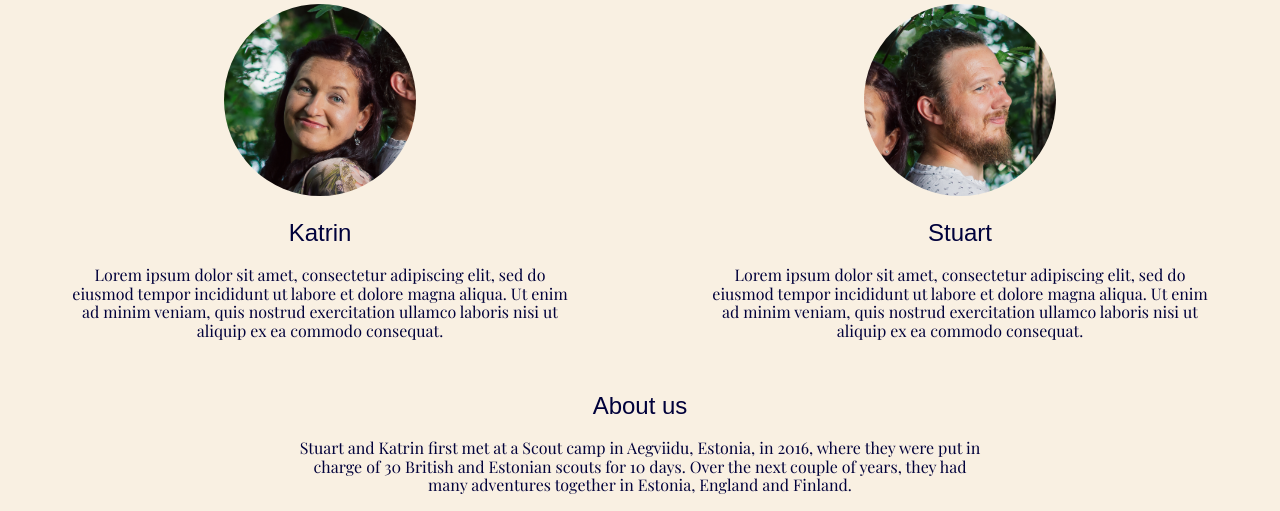
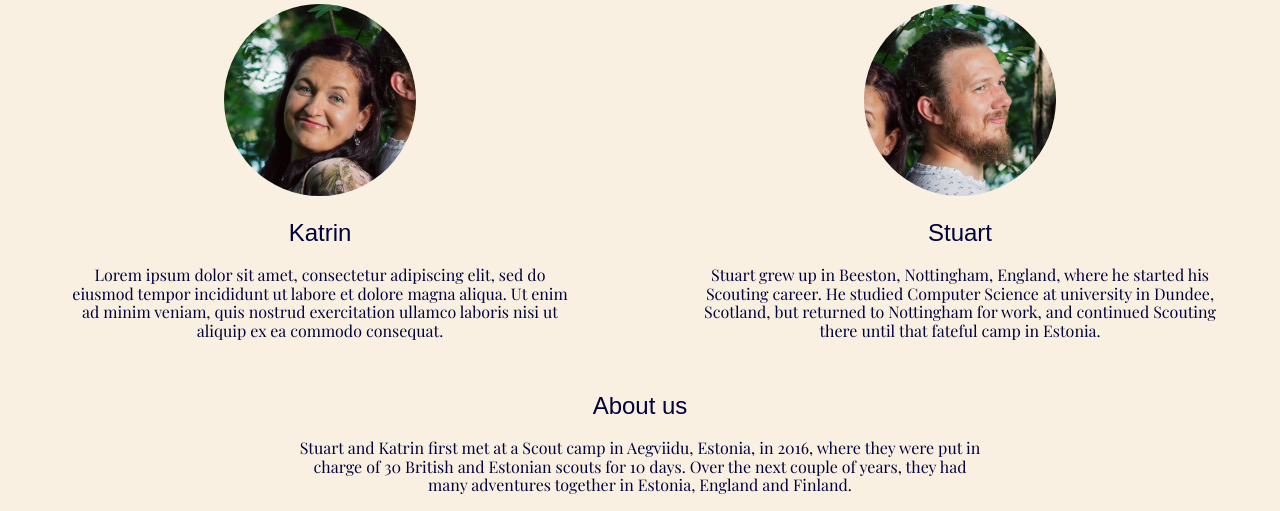
Before and after one commit to solpyro/wedding, a PHP site: page / in a window 1280 px wide. Shown: the part 664-1175 px from the top of the page. Run offline with PHP 8.4, Linux system fonts and the light colour scheme; some libraries are stand-ins or nearby versions; some web fonts are replaced.

Commit message:
Add Stu's bio. Update the ReadMe.

```diff
--- a/index.php
+++ b/index.php
@@ -39,8 +39,8 @@
 					<div class="pure-u-1 pure-u-md-1-2 about-me">
 						<img src="img/stuart.jpg" class="photo" />
 						<h2 clas="name">Stuart</h2>
-						<p lang="en" class="about">Lorem ipsum dolor sit amet, consectetur adipiscing elit, sed do eiusmod tempor incididunt ut labore et dolore magna aliqua. Ut enim ad minim veniam, quis nostrud exercitation ullamco laboris nisi ut aliquip ex ea commodo consequat.</p>
-						<p lang="et" class="about">ET Lorem ipsum dolor sit amet, consectetur adipiscing elit, sed do eiusmod tempor incididunt ut labore et dolore magna aliqua. Ut enim ad minim veniam, quis nostrud exercitation ullamco laboris nisi ut aliquip ex ea commodo consequat.</p>
+						<p lang="en" class="about">Stuart grew up in Beeston, Nottingham, England, where he started his Scouting career. He studied Computer Science at university in Dundee, Scotland, but returned to Nottingham for work, and continued Scouting there until that fateful camp in Estonia.</p>
+						<p lang="et" class="about">ET Stuart grew up in Beeston, Nottingham, England, where he started his Scouting career. He studied Computer Science at university in Dundee, Scotland, but returned to Nottingham for work, and continued Scouting there until that fateful camp in Estonia.</p>
 					</div>
 
 					<div class="pure-u-1 pure-u-md-2-3 about-me">
```
Also changed, not shown: README.md.
